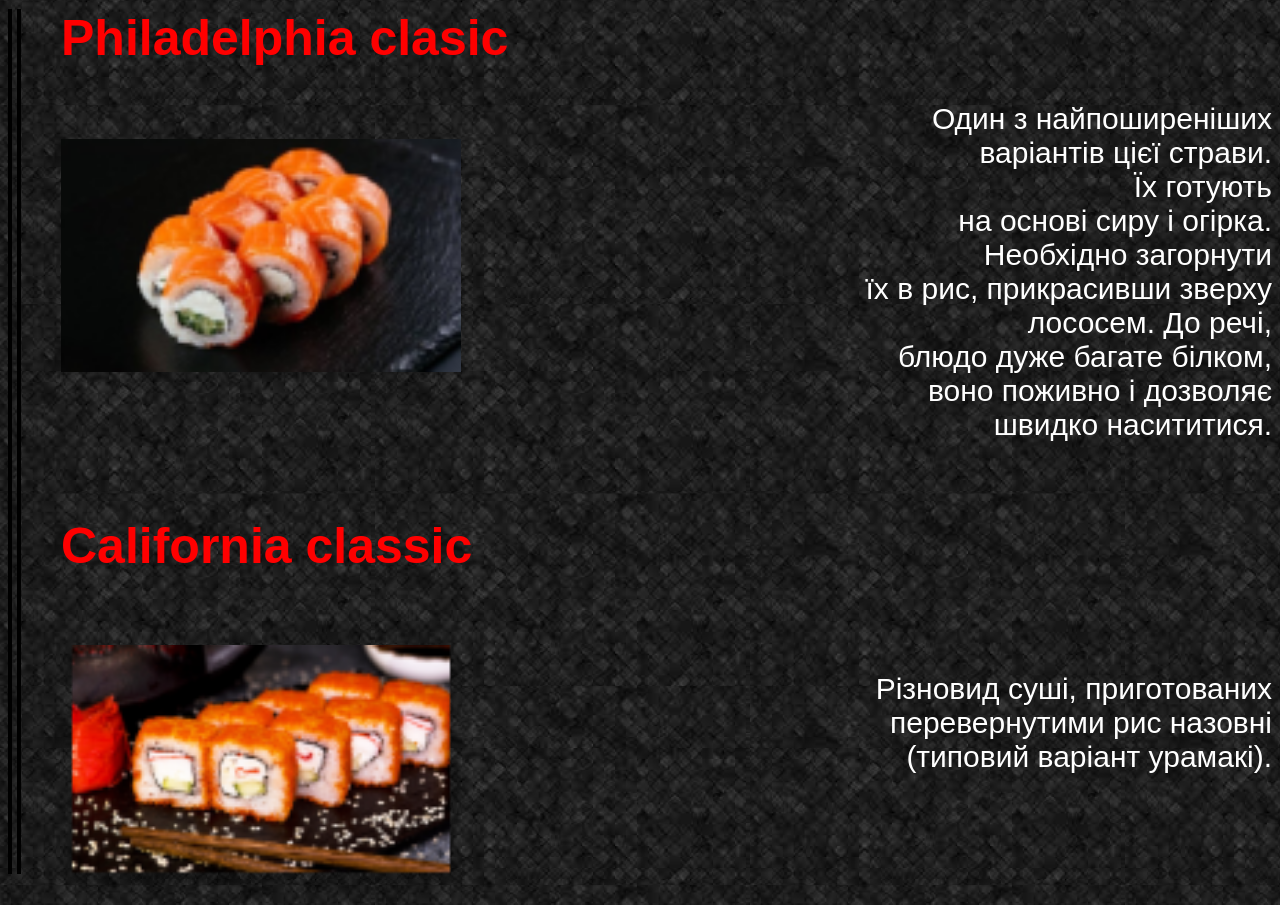
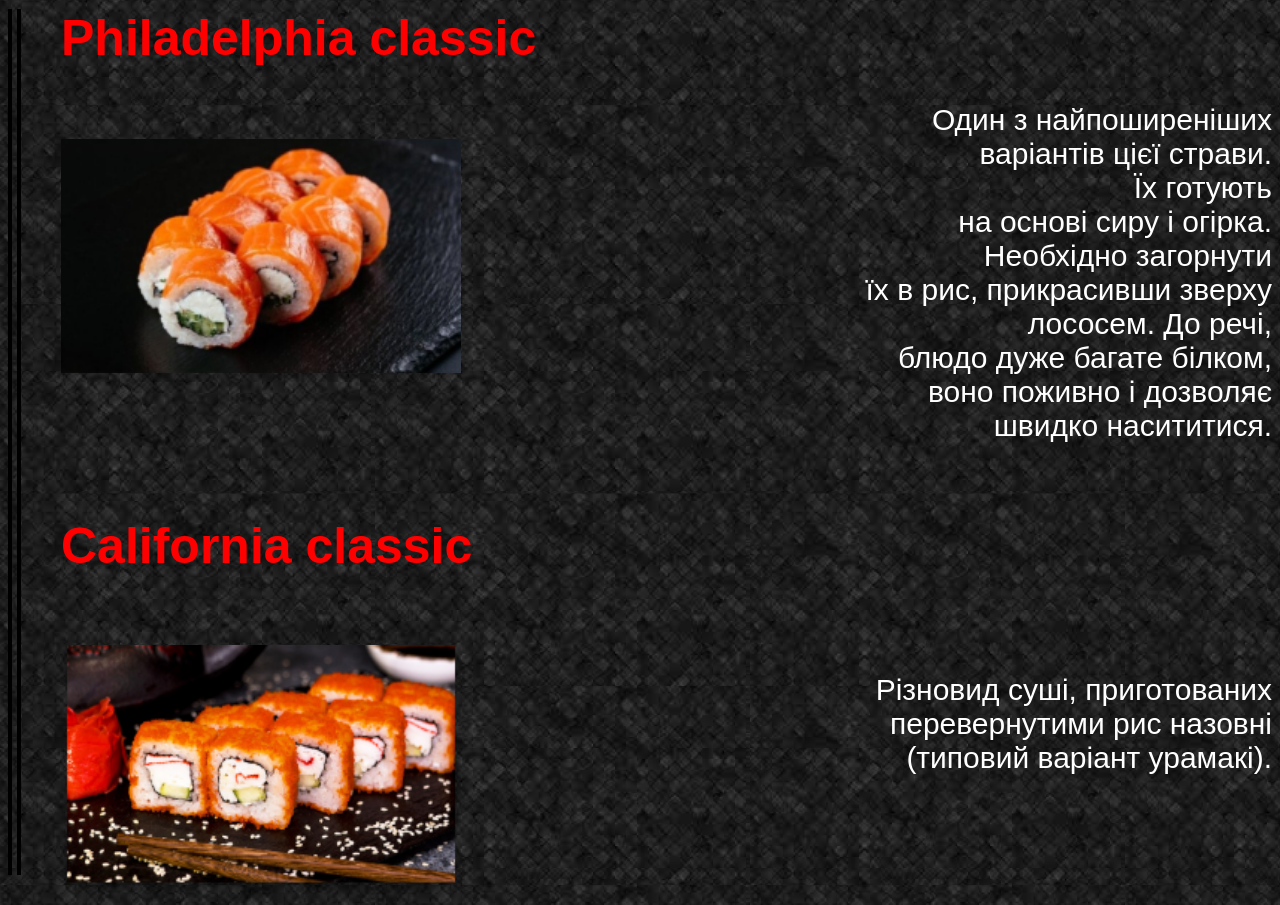
Before and after one commit to VikaKhaustova/parfenov_nikas, a plain HTML site: page index.html in a window 1280 px wide. Shown: the part 675-1580 px from the top of the page. Drawn offline with Linux system fonts and the light colour scheme.

Commit message:
Update index.html

```diff
--- a/index.html
+++ b/index.html
@@ -22,8 +22,8 @@
         <section>
             <div>
 
-        <h1 id="sushi" class="sushi_1">Philadelphia clasic</h1>
-        <img class="main_img_1" src="folder/23.png"/>
+        <h1 id="sushi" class="sushi_1">Philadelphia classic</h1>
+        <img class="main_img_1" src="folder/33.png"/>
          <p class="main_p_1">Один з найпоширеніших <br>варіантів цієї страви.<br>
 Їх готують <br>на основі сиру і огірка.<br>
 Необхідно загорнути <br>їх в рис,
@@ -33,19 +33,19 @@
 швидко насититися.</p>
 
                 <h1 class="sushi_2">California classic</h1>
-                <img class="main_img_2" src="folder/24.png"/>
+                <img class="main_img_2" src="folder/34.png"/>
         <p class="main_p_2">Різновид суші, приготованих<br> перевернутими
 рис назовні <br>(типовий варіант урамакі).</p>
             </div>
 
                 <div class="seafood">
                     <h1 id="pizza" class="section2_h1">Pizza with seafood</h1>
-                    <img class="main_img_3" src="folder/25.png"/>
+                    <img class="main_img_3" src="folder/35.png"/>
                     <p class="main_p_3">До піци додаються томатний соус,<br> морепродукти,трошки  зелені та сир.<br> Незвична, але дуже смачна <br>страва для любителів морепродуктів.</p>
                     </div>
                     <div>
                         <h1 class="h1lasmain">Four seasons</h1>
-                        <img class="main_img_4" src="folder/26.png">
+                        <img class="main_img_4" src="folder/36.png">
                         <p class="main_p_4">До складу піци входять: томатний соус, <br>моцарелла, гриби, шинка,<br>
 артишоки, оливки та орегано</p>
                     </div>
```
